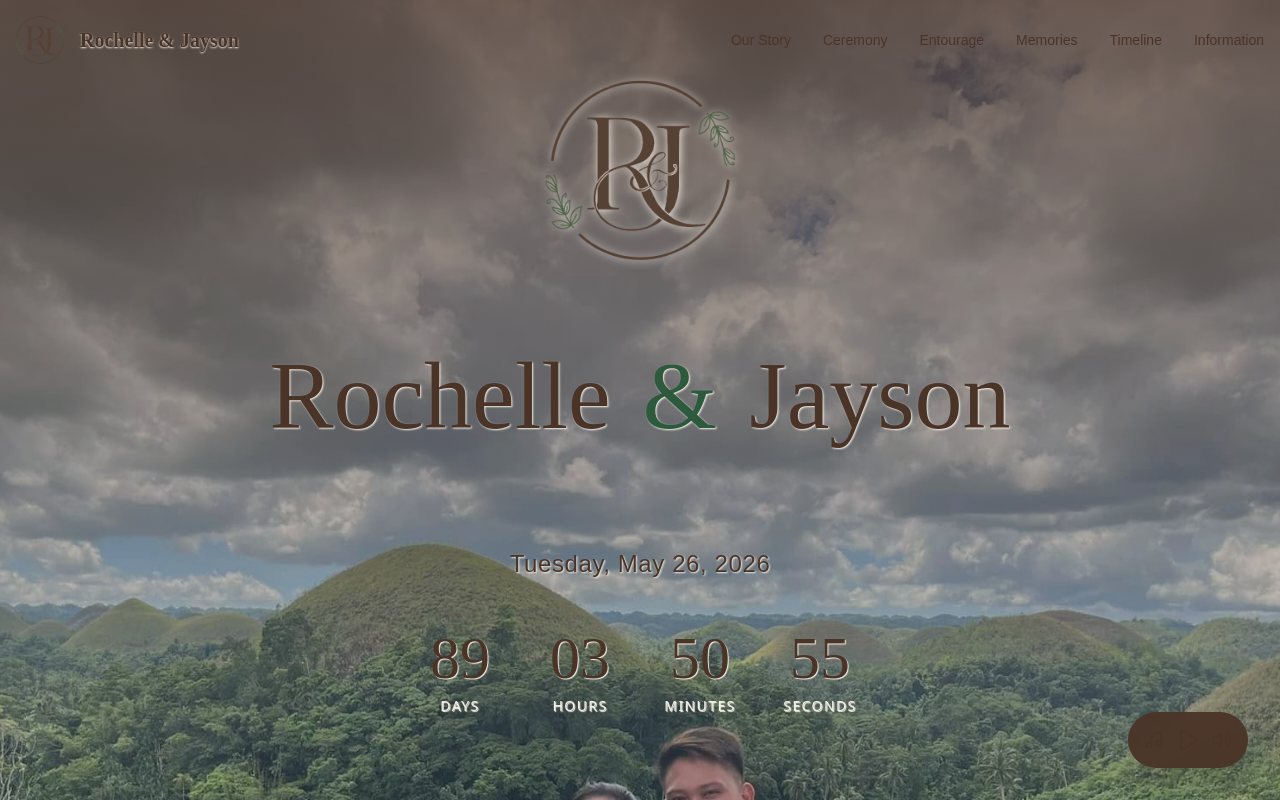
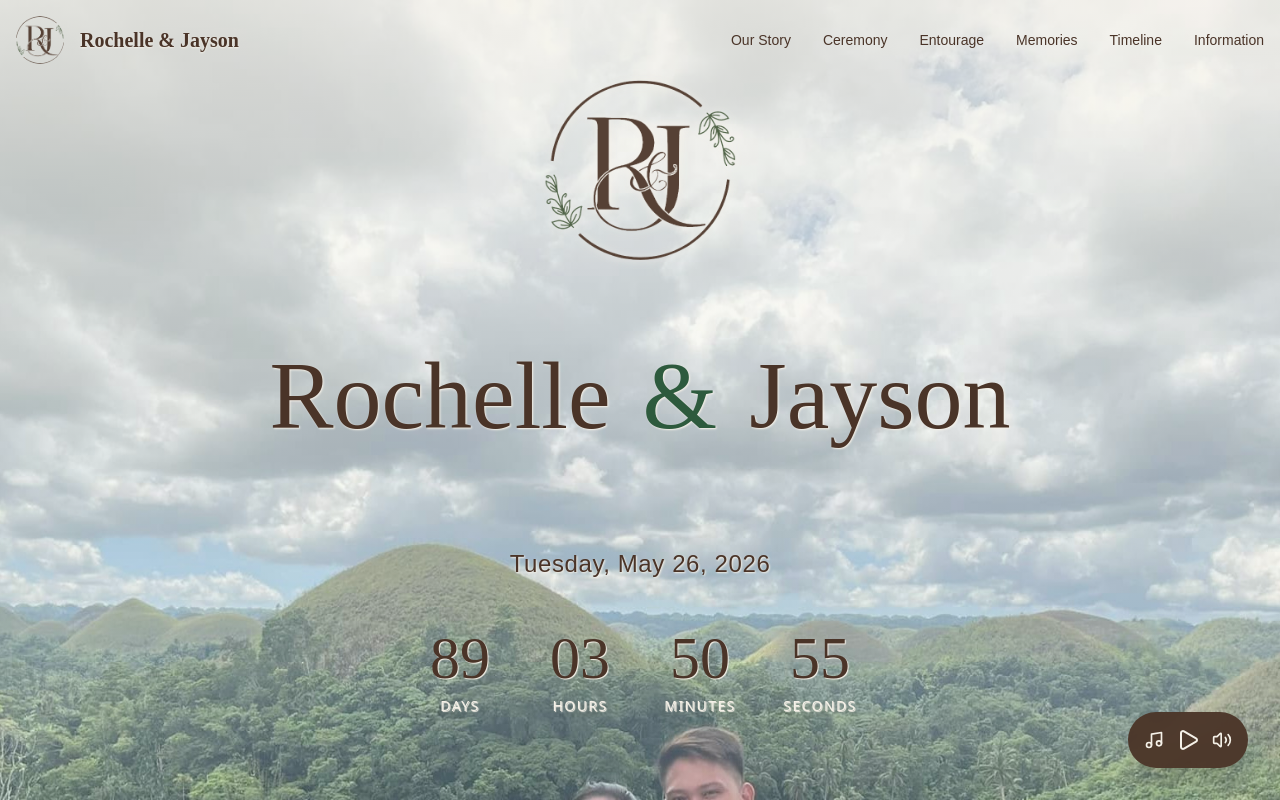
Before and after one commit to aishenreemo/rsvp, a React (Vite) app: page / in a window 1280 px wide. Shown: the top 800 px of the page. Built offline with nearby package versions, Linux system fonts and the light colour scheme; a web font is replaced by a local one.

Commit message:
color changes

```diff
--- a/src/components/HeroSection.tsx
+++ b/src/components/HeroSection.tsx
@@ -42,7 +42,7 @@ export const HeroSection = () => {
                     alt="Wedding couple"
                     className="w-full h-full object-cover"
                 />
-                <div className="absolute inset-0 bg-linear-to-b from-primary/80 via-primary/30 to-transparent" />
+                <div className="absolute inset-0 bg-linear-to-b from-background/80 via-background/30 to-transparent" />
             </div>
 
             <div className="relative z-10 container mx-auto px-4 flex items-center flex-col text-beige pt-20 pb-20">
--- a/src/components/MusicPlayer.tsx
+++ b/src/components/MusicPlayer.tsx
@@ -38,11 +38,11 @@ export const MusicPlayer = () => {
     return (
         <div className="fixed bottom-8 right-8 z-40">
             <div className="bg-primary/95 backdrop-blur-sm rounded-full shadow-xl p-4 flex items-center gap-3">
-                <Music className="text-beige" size={20} />
+                <Music className="text-background" size={20} />
 
                 <button
                     onClick={togglePlay}
-                    className="text-beige hover:text-white transition-colors"
+                    className="text-background transition-colors"
                     aria-label={isPlaying ? "Pause music" : "Play music"}
                 >
                     {isPlaying ? <Pause size={24} /> : <Play size={24} />}
@@ -50,7 +50,7 @@ export const MusicPlayer = () => {
 
                 <button
                     onClick={toggleMute}
-                    className="text-beige hover:text-white transition-colors"
+                    className="text-background transition-colors"
                     aria-label={isMuted ? "Unmute" : "Mute"}
                 >
                     {isMuted ? <VolumeX size={20} /> : <Volume2 size={20} />}
```
Also changed, not shown: src/tailwind.css.
